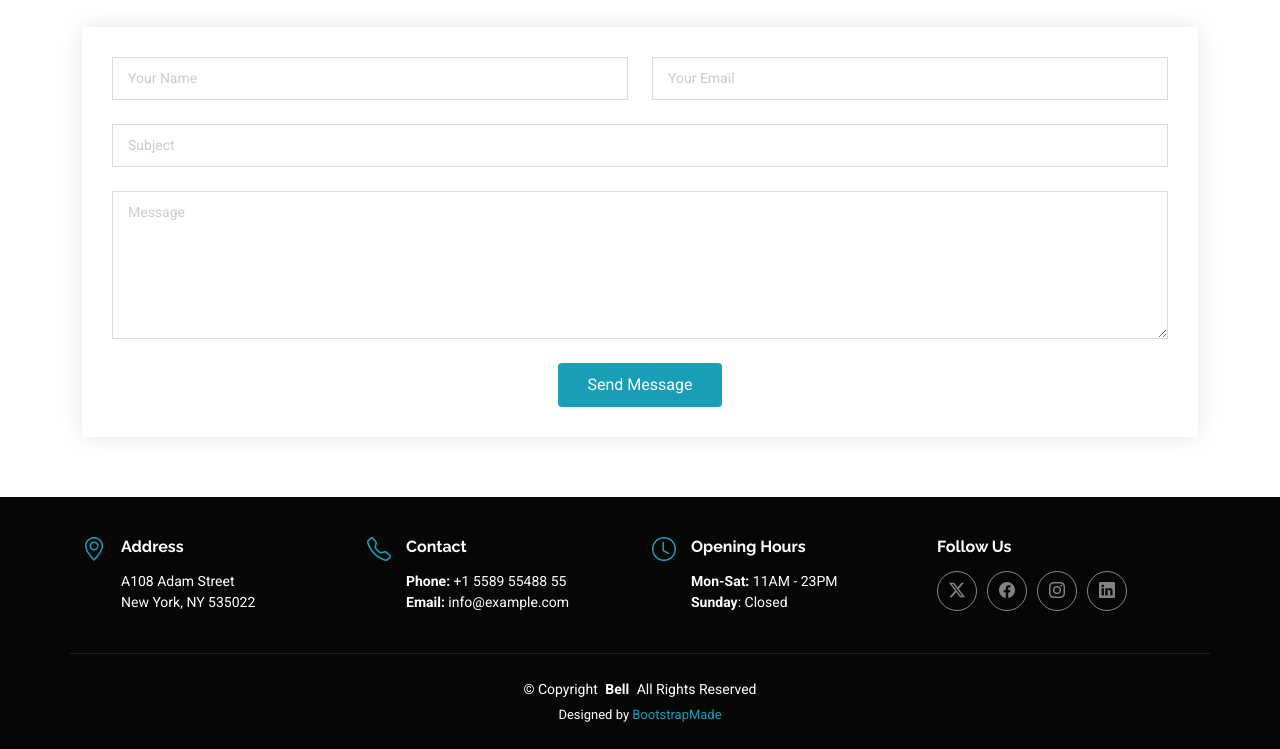
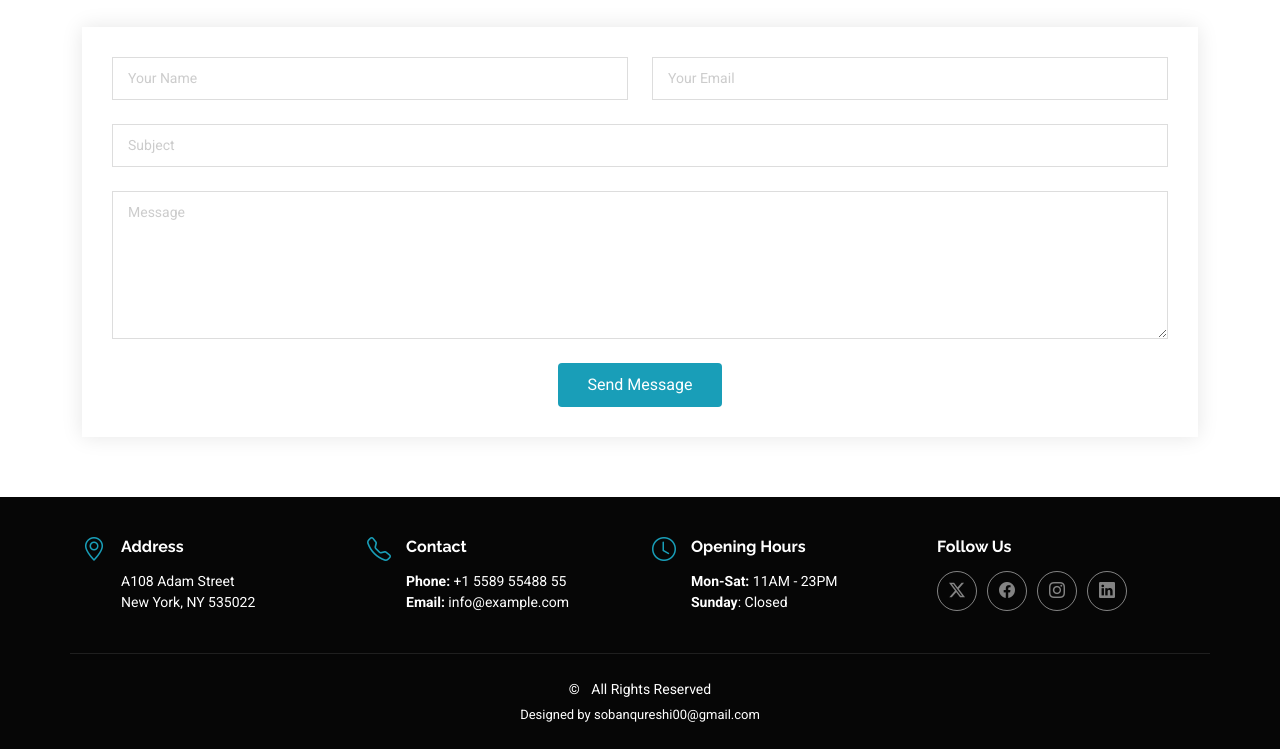
Before and after one commit to MuhammadSoban32/noman, a plain HTML site: page index.html in a window 1280 px wide. Shown: the part 6778-7527 px from the top of the page. Drawn offline with Linux system fonts and the light colour scheme.

Commit message:
second commit

```diff
--- a/index.html
+++ b/index.html
@@ -958,13 +958,13 @@
     </div>
 
     <div class="container copyright text-center mt-4">
-      <p>© <span>Copyright</span> <strong class="px-1 sitename">Bell</strong> <span>All Rights Reserved</span></p>
+      <p>© <span></span> <strong class="px-1 sitename"></strong> <span>All Rights Reserved</span></p>
       <div class="credits">
         <!-- All the links in the footer should remain intact. -->
         <!-- You can delete the links only if you've purchased the pro version. -->
         <!-- Licensing information: https://bootstrapmade.com/license/ -->
         <!-- Purchase the pro version with working PHP/AJAX contact form: [buy-url] -->
-        Designed by <a href="https://bootstrapmade.com/">BootstrapMade</a>
+        Designed by sobanqureshi00@gmail.com</a>
       </div>
     </div>
 
```
